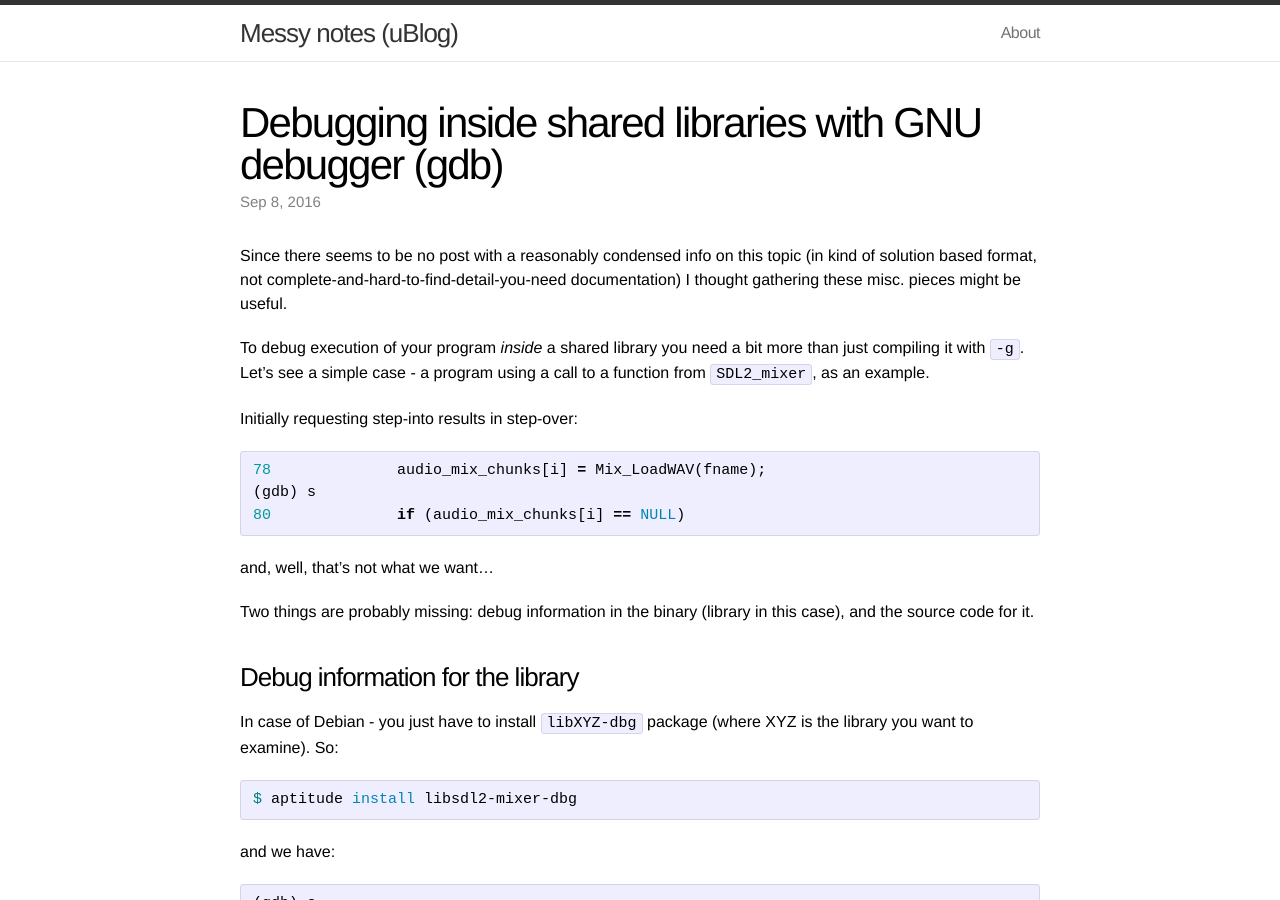
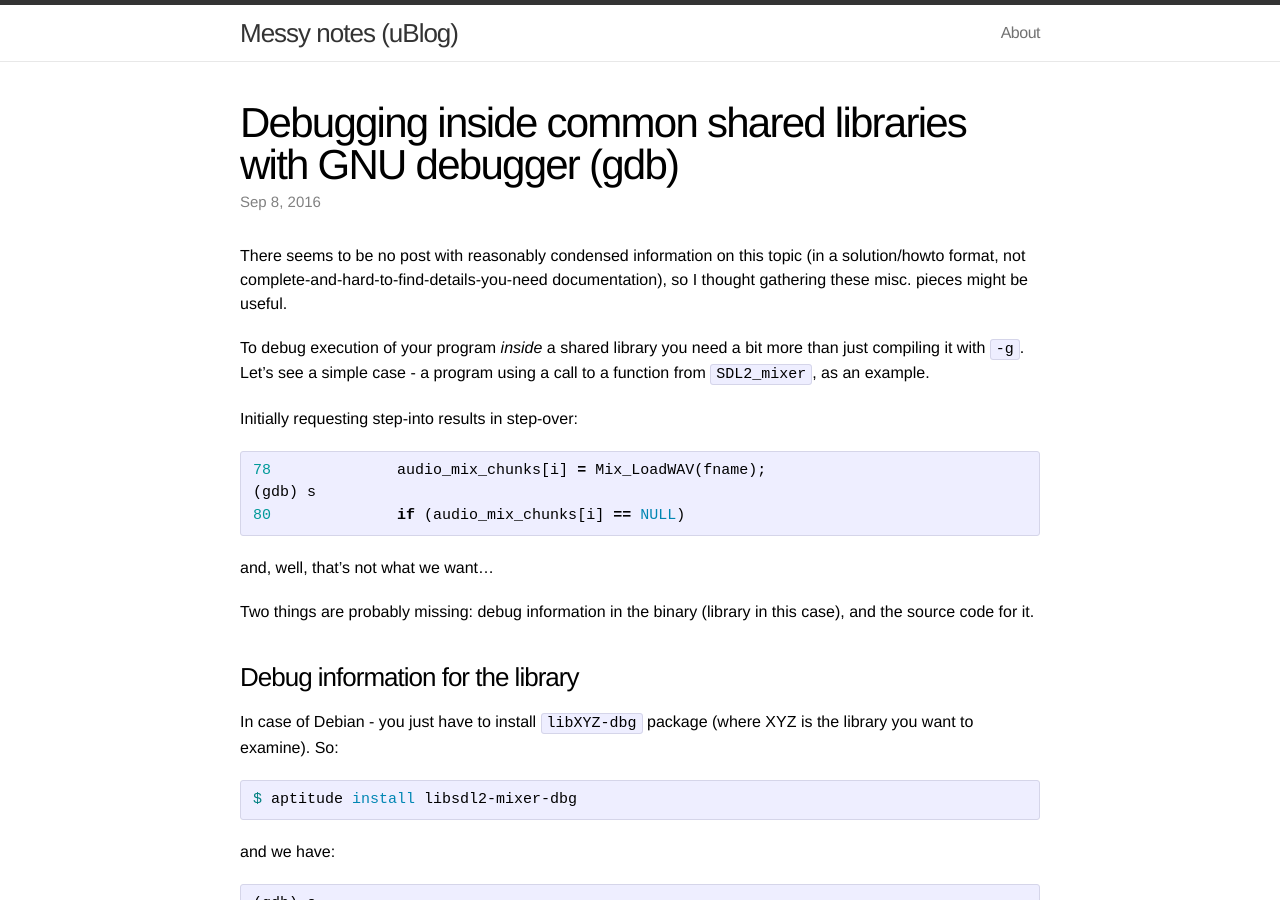
Before and after one commit to t-w/t-w.github.io, a Jekyll site: the page built from _posts/2016-09-08-gdb_shared_lib.markdown, in a window 1280 px wide and 900 px high. Built offline with Jekyll 4.4.1, drawn with Linux system fonts in a browser that asks for light colours.

Commit message:
Corrections in text.

```diff
--- a/_posts/2016-09-08-gdb_shared_lib.markdown
+++ b/_posts/2016-09-08-gdb_shared_lib.markdown
@@ -1,15 +1,19 @@
 ---
 layout: post
-title: "Debugging inside shared libraries with GNU debugger (gdb)"
+title: "Debugging inside common shared libraries with GNU debugger (gdb)"
 date: 2016-09-08
 categories: debugging shared libraries gdb
 tags: debugging shared libraries gdb
 ---
-Since there seems to be no post with a reasonably condensed info on this topic
-(in kind of solution based format, not complete-and-hard-to-find-detail-you-need documentation)
-I thought gathering these misc. pieces might be useful.
+There seems to be no post with reasonably condensed information
+on this topic (in a solution/howto format, not
+complete-and-hard-to-find-details-you-need documentation),
+so I thought gathering these misc. pieces might be useful.
 
-To debug execution of your program _inside_ a shared library you need a bit more than just compiling it with `-g`. Let's see a simple case - a program using a call to a function from `SDL2_mixer`, as an example.
+To debug execution of your program _inside_ a shared library
+you need a bit more than just compiling it with `-g`.
+Let's see a simple case - a program using a call to a function
+from `SDL2_mixer`, as an example.
 
 Initially requesting step-into results in step-over:
 
```
